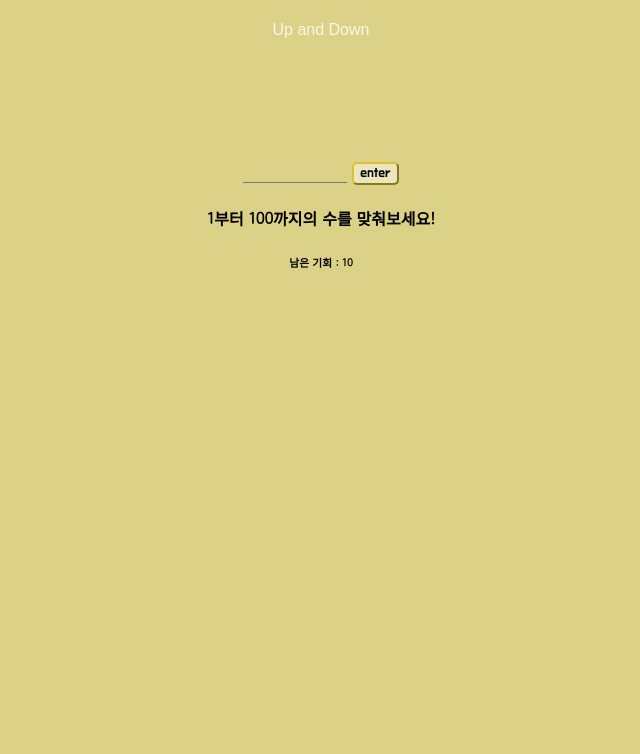
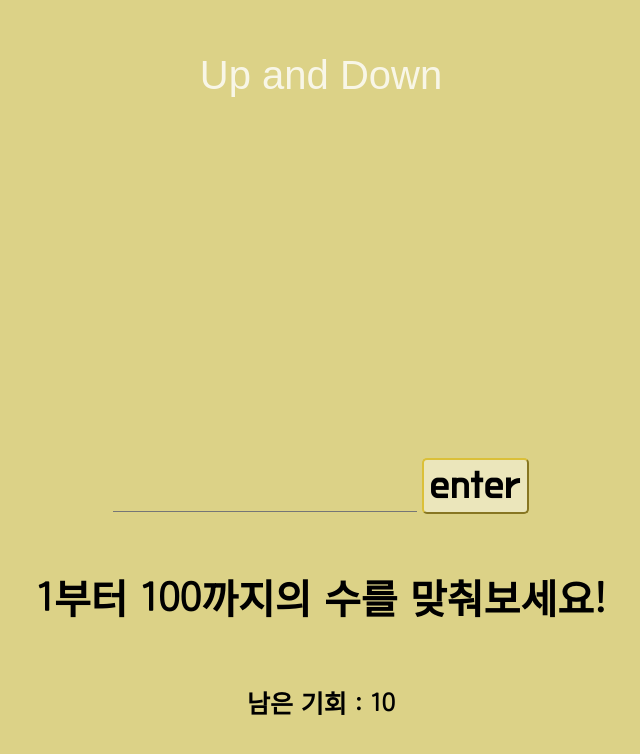
Before and after one commit to ahyng/up-down-react, a React (Create React App) app: page / in a window 1280 px wide. Shown: the top 754 px of the page, without its empty margins (319-959 px from the left). Built offline with nearby package versions, Linux system fonts and the light colour scheme; a web font is replaced by a local one.

Commit message:
edit size

```diff
--- a/src/App.js
+++ b/src/App.js
@@ -12,7 +12,7 @@ function App() {
   const getInput = (event) => {
     if (isNaN(event.target.value)) {
       alert('1부터 100까지의 수를 입력해주세요!');
-    } else if (event.target.value == ''){
+    } else if (event.target.value === ''){
       setInputNum('');
     } else {
       setInputNum(Number(event.target.value));
--- a/src/style.css
+++ b/src/style.css
@@ -7,7 +7,7 @@ html{
 .App{
     text-align: center;
     position: relative;
-    top: 100px;
+    top: 300px;
     background-color: inherit;
 }
 
@@ -17,6 +17,7 @@ html{
     font-family: "Margarine", sans-serif;
     font-weight: 400;
     font-style: normal;
+    font-size: 40px;
     /* font-family: "Sedgwick Ave", cursive;
     font-weight: 400;
     font-style: normal; */
@@ -31,7 +32,8 @@ html{
     font-family: "Gowun Dodum", sans-serif;
     font-weight: 600;
     font-style: normal;
-    width: 100px;
+    width: 300px;
+    font-size: 40px;
 }
 
 .inputBox:focus{
@@ -45,16 +47,19 @@ button{
     font-family: "Do Hyeon", sans-serif;
     font-weight: 400;
     font-style: normal;
+    font-size: 40px;
 }
 
 .guide{
     font-family: "Gowun Dodum", sans-serif;
     font-weight: 600;
     font-style: normal;
+    font-size: 40px;
 }
 
 .gameCount{
     font-family: "Gowun Dodum", sans-serif;
     font-weight: 600;
     font-style: normal;
+    font-size: 25px;
 }
```
Also changed, not shown: package.json (+6 -2 lines), 1 other file (tests, documents, lock files or other folders).
